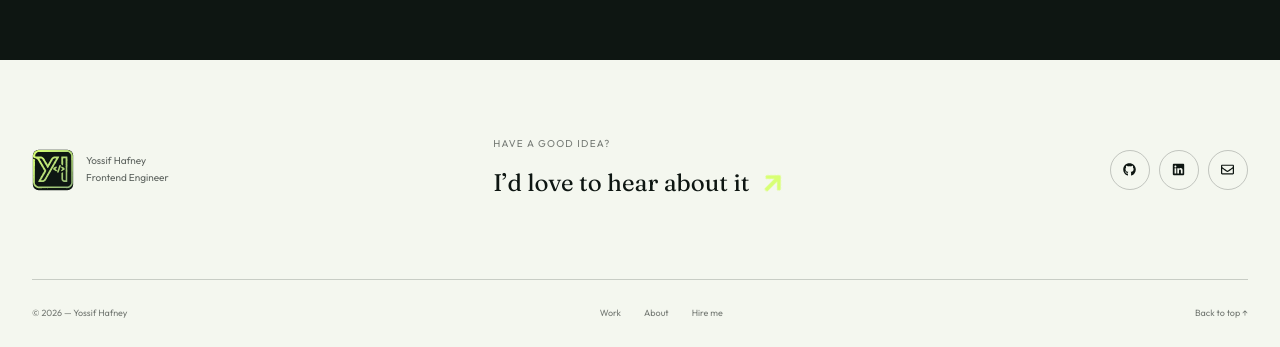
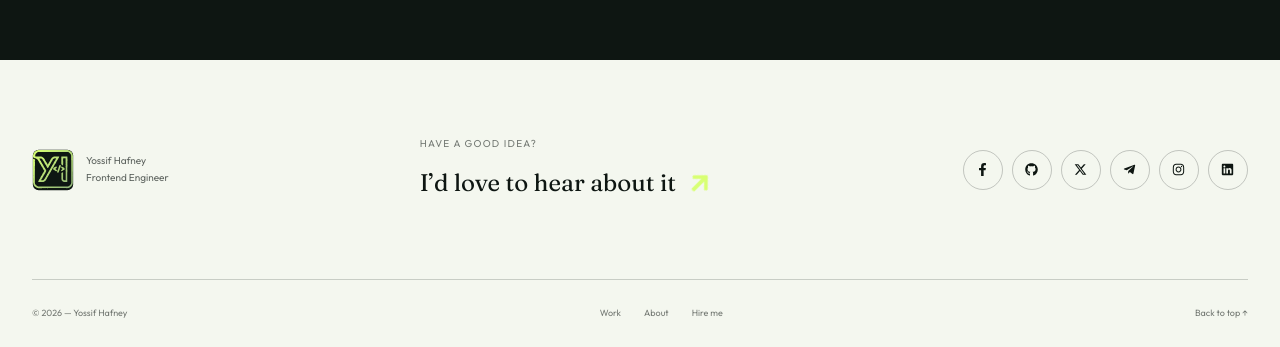
Before and after one commit to Yossif-Hafney/My_Portfolio_V2, a React (Vite) app: page / in a window 1280 px wide. Shown: the part 5503-5850 px from the top of the page. Built offline with nearby package versions, Linux system fonts and the light colour scheme.

Commit message:
feat: Refactor Footer component to use SocialLinkList for social links display

```diff
--- a/src/Components/Footer.tsx
+++ b/src/Components/Footer.tsx
@@ -1,13 +1,8 @@
-import { FaArrowUp, FaGithub, FaLinkedin, FaRegEnvelope } from 'react-icons/fa'
+import { FaArrowUp } from 'react-icons/fa'
 import { Link } from '@tanstack/react-router'
+import { SocialLinkList } from './SocialLinks'
 import { profile } from '../data/portfolio'
 import { scrollToTop } from '../utils/scrollToTop'
-
-const socialLinks = [
-  { icon: FaGithub, href: profile.github, label: 'GitHub' },
-  { icon: FaLinkedin, href: profile.linkedin, label: 'LinkedIn' },
-  { icon: FaRegEnvelope, href: `mailto:${profile.email}`, label: 'Email' },
-]
 
 export default function Footer() {
   return (
@@ -26,13 +21,7 @@ export default function Footer() {
           <p>Have a good idea?</p>
           <Link to="/contact">I’d love to hear about it <FaArrowUp aria-hidden="true" /></Link>
         </div>
-        <div className="footer-socials" aria-label="Social links">
-          {socialLinks.map(({ icon: Icon, href, label }) => (
-            <a key={label} href={href} target="_blank" rel="noopener noreferrer" aria-label={label}>
-              <Icon aria-hidden="true" />
-            </a>
-          ))}
-        </div>
+        <SocialLinkList className="footer-socials" />
       </div>
       <div className="footer-bottom">
         <span>© {new Date().getFullYear()} — {profile.name}</span>
```
